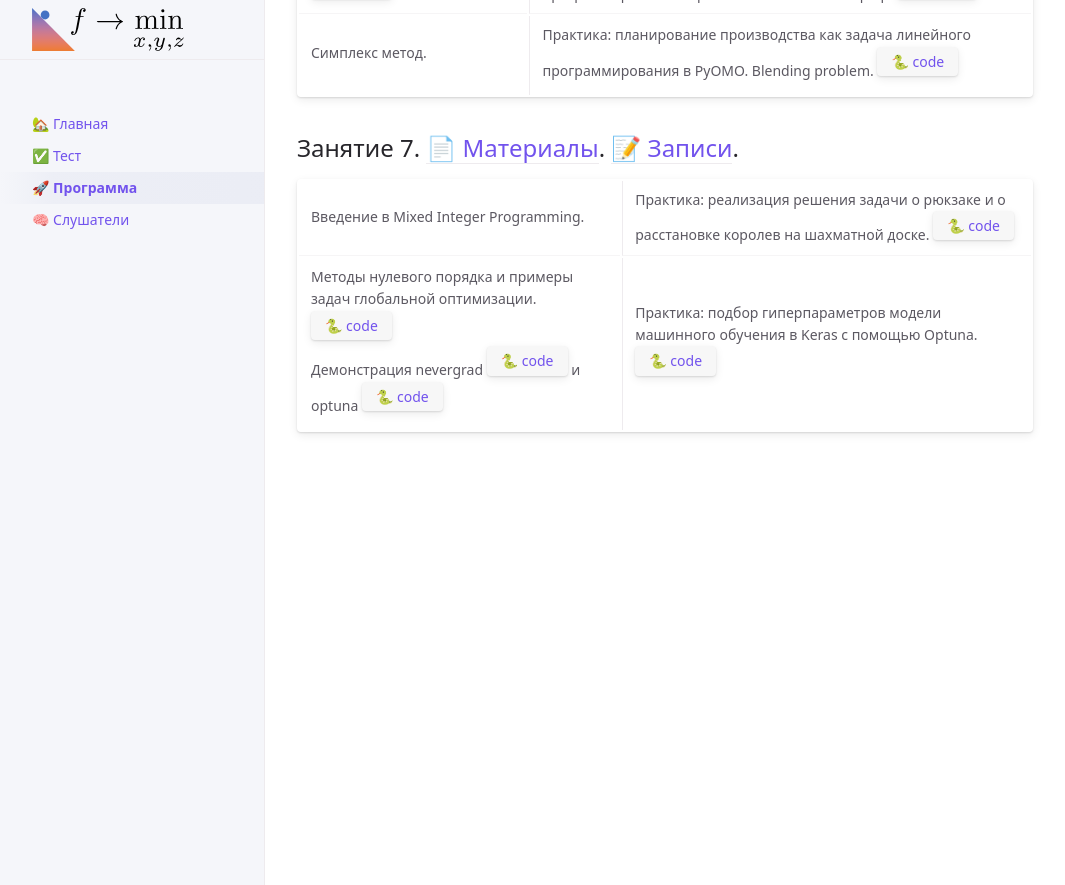
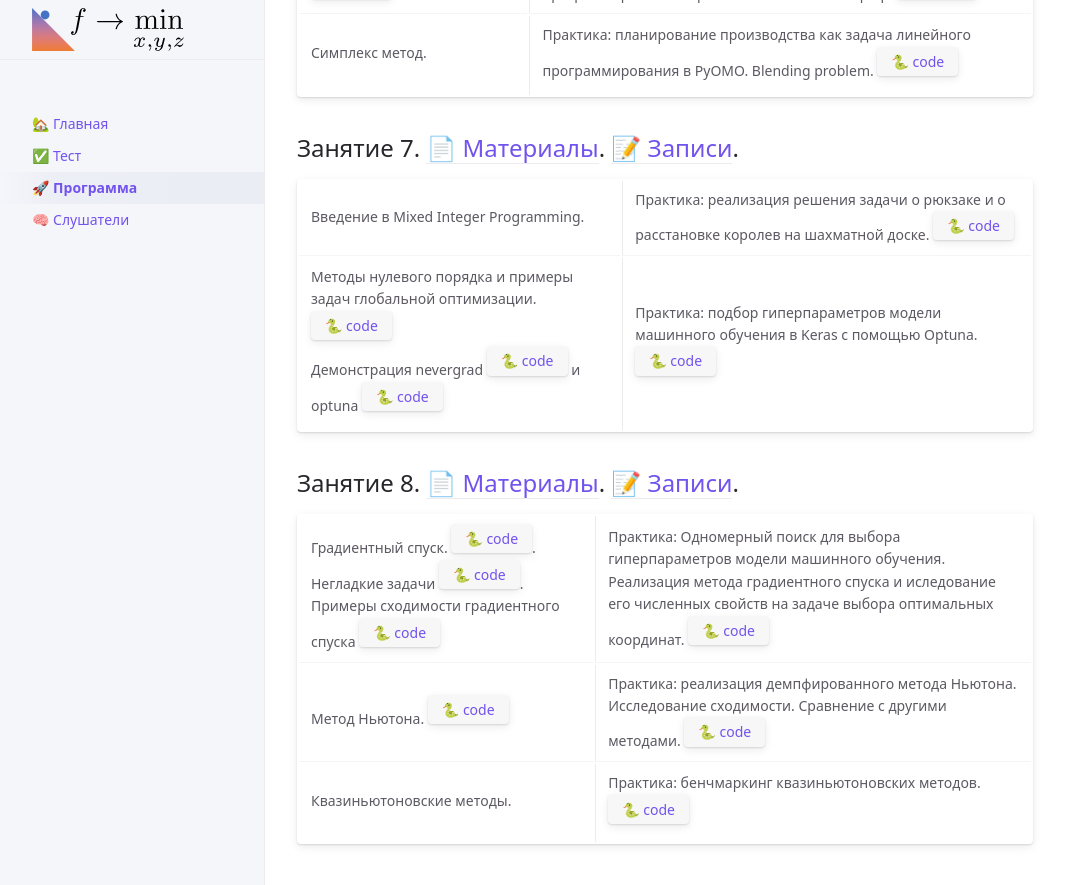
Before and after one commit to MerkulovDaniil/sber235, a Jekyll site: the page built from program.md, in a window 1280 px wide and 900 px high, scrolled down 1674 px. Shown: the top 885 px of the window, without its empty margins (107-1172 px from the left). Built offline with Jekyll 4.4.1, drawn with Linux system fonts in a browser that asks for light colours; our own code applies the rules of GitHub Pages for plain Markdown files; a script that is not in the unit is left out; before the commit the page ends 2162 px from its top, so only the background shows below that.

Commit message:
add 8 lecture

```diff
--- a/program.md
+++ b/program.md
@@ -43,6 +43,12 @@ nav_order: 3
 | Введение в Mixed Integer Programming. | Практика: реализация решения задачи о рюкзаке и о расстановке королев на шахматной доске. [🐍 code](https://colab.research.google.com/github/MerkulovDaniil/optim/blob/master/assets/Notebooks/MIP_Exercise.ipynb){: .btn} |
 | Методы нулевого порядка и примеры задач глобальной оптимизации.  [🐍 code](https://colab.research.google.com/github/MerkulovDaniil/sber219/blob/main/notebooks/4_01.ipynb){: .btn} <br /> Демонстрация nevergrad  [🐍 code](https://colab.research.google.com/github/MerkulovDaniil/sber219/blob/main/notebooks/4_02.ipynb){: .btn} и optuna  [🐍 code](https://colab.research.google.com/github/MerkulovDaniil/sber219/blob/main/notebooks/4_03.ipynb){: .btn} | Практика: подбор гиперпараметров модели машинного обучения в Keras с помощью Optuna. [🐍 code](https://colab.research.google.com/github/MerkulovDaniil/sber219/blob/main/notebooks/4_2.ipynb){: .btn}      |
 
+## Занятие 8. [📄 Материалы](/presentations/8.pdf). [📝 Записи](/notes/8.pdf).
+
+| Градиентный спуск. [🐍 code](https://colab.research.google.com/github/MerkulovDaniil/sber219/blob/main/notebooks/6_01.ipynb){: .btn}. Негладкие задачи [🐍 code](https://colab.research.google.com/github/MerkulovDaniil/sber219/blob/main/notebooks/6_02.ipynb){: .btn}. Примеры сходимости градиентного спуска [🐍 code](https://colab.research.google.com/github/MerkulovDaniil/sber219/blob/main/notebooks/6_03.ipynb){: .btn} | Практика: Одномерный поиск для выбора гиперпараметров модели машинного обучения. Реализация метода градиентного спуска и иследование его численных свойств на задаче выбора оптимальных координат. [🐍 code](https://colab.research.google.com/github/MerkulovDaniil/optim/blob/master/assets/Notebooks/Hobbit_village.ipynb){: .btn} |
+| Метод Ньютона. [🐍 code](https://colab.research.google.com/github/MerkulovDaniil/sber219/blob/main/notebooks/7_02.ipynb){: .btn} | Практика: реализация демпфированного метода Ньютона. Исследование сходимости. Сравнение с другими методами. [🐍 code](https://colab.research.google.com/github/MerkulovDaniil/sber219/blob/main/notebooks/7_2.ipynb){: .btn}
+| Квазиньютоновские методы. | Практика: бенчмаркинг квазиньютоновских методов. [🐍 code](https://colab.research.google.com/github/MerkulovDaniil/sber219/blob/main/notebooks/7_3.ipynb){: .btn} |
+
 <!-- 8 - градиент + ньютон\ квазиньютон
 
 9 - SGD Обучение нейронных сетей как задача оптимизации. Дообучение нейронных сетей aka transfer learning. Neural style transfer. Ландшафт функции потерь нейронной сети.
```
Also changed, not shown: 1 other file.
